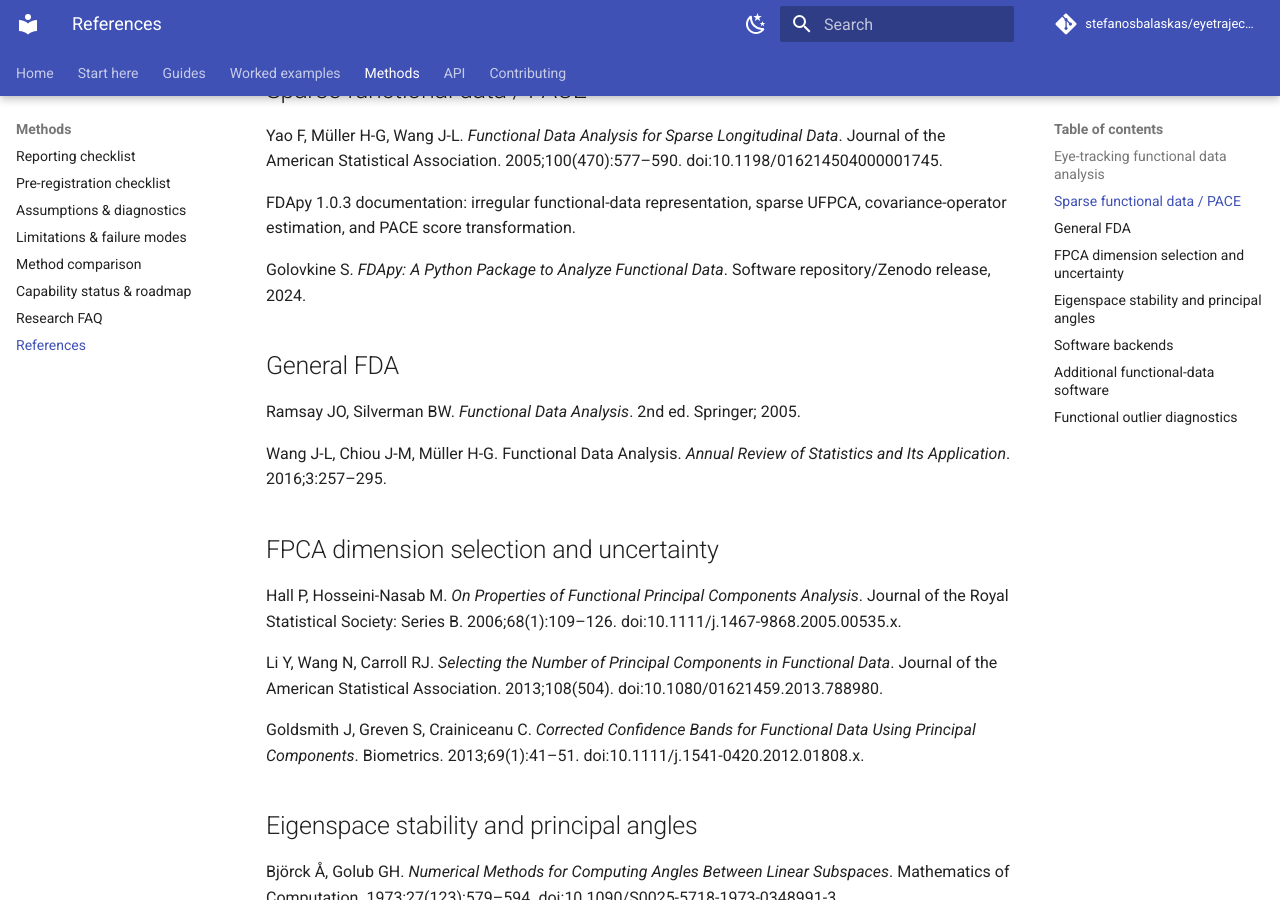
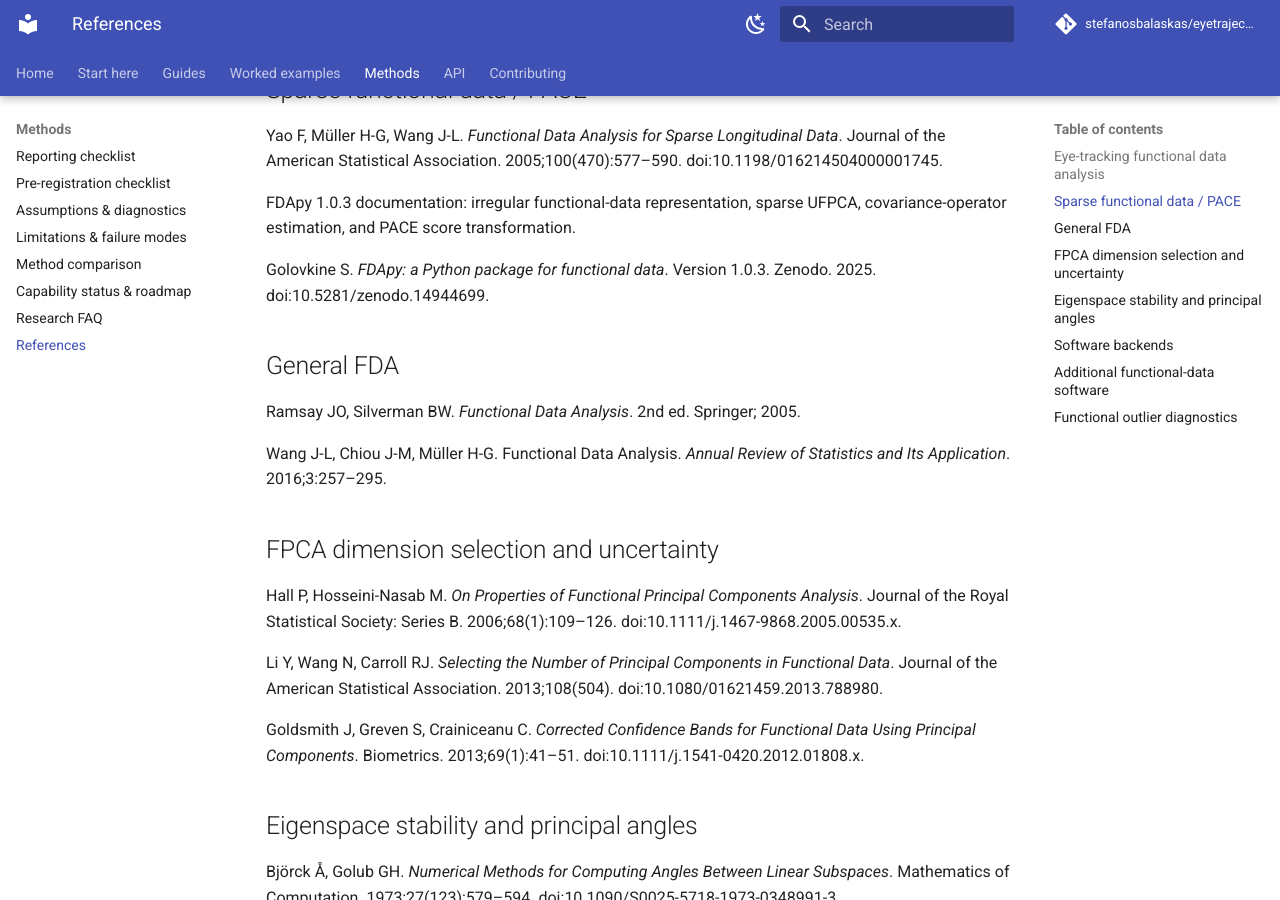
Before and after one commit to stefanosbalaskas/eyetrajectoriespy, an MkDocs documentation site: the page built from docs/methods/references.md, in a window 1280 px wide and 900 px high, scrolled down 431 px. Built offline with MkDocs 1.6.1 and Material for MkDocs 9.7.7, drawn with Linux system fonts in a browser that asks for light colours; comment, search, counter and statistics services are not loaded.

Commit message:
Update FDApy software citation for sparse interoperability

```diff
--- a/docs/methods/references.md
+++ b/docs/methods/references.md
@@ -12,7 +12,7 @@ Yao F, Müller H-G, Wang J-L. *Functional Data Analysis for Sparse Longitudinal
 
 FDApy 1.0.3 documentation: irregular functional-data representation, sparse UFPCA, covariance-operator estimation, and PACE score transformation.
 
-Golovkine S. *FDApy: A Python Package to Analyze Functional Data*. Software repository/Zenodo release, 2024.
+Golovkine S. *FDApy: a Python package for functional data*. Version 1.0.3. Zenodo. 2025. doi:10.5281/zenodo.14944699.
 
 ## General FDA
 
```
